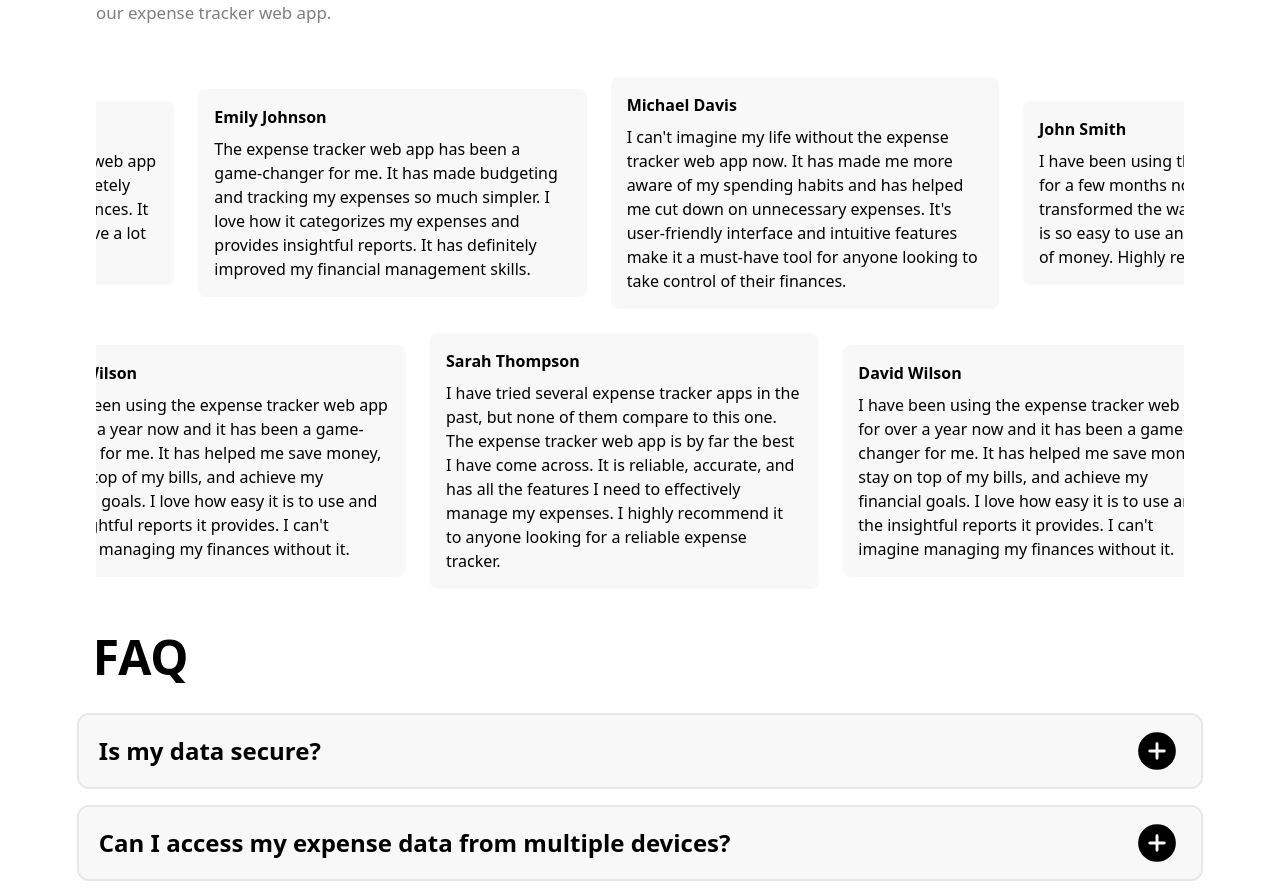
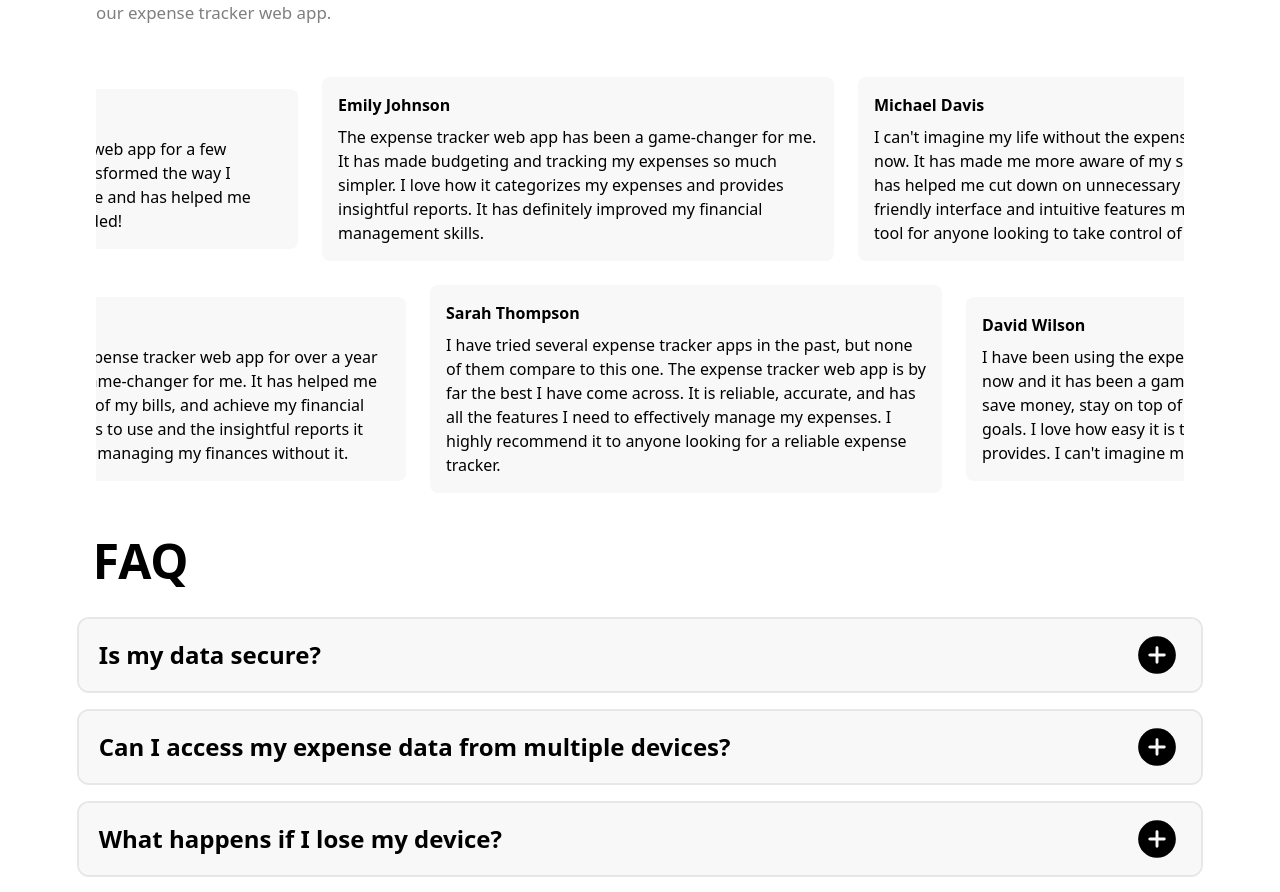
Before and after one commit to prernaaab/ExpenseEase, a React (Vite) app: page / in a window 1280 px wide. Shown: the part 2724-3616 px from the top of the page. Built offline with nearby package versions, Linux system fonts and the light colour scheme.

Commit message:
initial commit

```diff
--- a/src/components/LandingPage/Contacts&form.jsx
+++ b/src/components/LandingPage/Contacts&form.jsx
@@ -1,14 +1,6 @@
 import React, { useState } from "react";
-import { useForm } from "react-hook-form";
 
 function Contacts_Form() {
-  // const {
-  //     register,
-  //     handleSubmit,
-  //     watch,
-  //     formState: { errors },
-  // } = useForm()
-
   const [details, setDetails] = useState([
     {
       id: 1,
@@ -44,6 +36,7 @@
         </div>
       </div>
       <form
+        onSubmit={(e) => e.preventDefault()}
         action="#"
         className="bg-[#F8F8F8] w-full px-[4.5%] py-8 rounded-2xl max-sm:w-auto max-lg:mx-12 max-sm:mx-3 lg:px-10"
       >
--- a/src/components/LandingPage/Feedback.jsx
+++ b/src/components/LandingPage/Feedback.jsx
@@ -1,5 +1,5 @@
 import Marquee from "./MarqueeEffect";
-import React, { useState } from "react";
+import React, { useEffect, useState } from "react";
 
 function Feedback() {
   const [feedbacks, setFeedbacks] = useState([
--- a/src/components/LandingPage/MarqueeEffect.jsx
+++ b/src/components/LandingPage/MarqueeEffect.jsx
@@ -8,28 +8,28 @@
 
   return (
     <>
-      <Marquee autoFill pauseOnHover>
+      <Marquee autoFill pauseOnHover className="Marquee">
         {firstHalf.map((items) => {
           return (
             <div
-              className="flex-none p-4 m-3 bg-[#F8F8F8] rounded-lg h-full"
+              className="flex-none child p-4 m-3 bg-[#F8F8F8] rounded-lg h-full"
               key={items.name}
             >
               <div className="font-bold mb-2">{items.name}</div>
-              <div className="max-w-[22.27rem]">{items.feedback}</div>
+              <div className="max-w-[30rem]">{items.feedback}</div>
             </div>
           );
         })}
       </Marquee>
-      <Marquee autoFill pauseOnHover direction="right">
+      <Marquee autoFill pauseOnHover direction="right" className="Marquee">
         {secondHalf.map((items) => {
           return (
             <div
-              className="flex-none p-4 m-3 bg-[#F8F8F8] rounded-lg h-full"
+              className="flex-none child p-4 m-3 bg-[#F8F8F8] rounded-lg h-full"
               key={items.name}
             >
               <div className="font-bold mb-2">{items.name}</div>
-              <div className="max-w-[22.27rem]">{items.feedback}</div>
+              <div className="max-w-[30rem]">{items.feedback}</div>
             </div>
           );
         })}
--- a/src/index.css
+++ b/src/index.css
@@ -51,3 +51,15 @@
     background-color: #10b981;
     border-radius: 0.5rem;
 }
+
+.Marquee:hover .child {
+    opacity: 0.5;
+    filter: blur(3px);
+    transition: 0.5s, filter 0.5s, transform 0.5s;
+}
+
+.Marquee .child:hover {
+    opacity: 1;
+    filter: blur(0);
+    transform: scale(1.1);
+}
--- a/src/pages/pagenotfound.jsx
+++ b/src/pages/pagenotfound.jsx
@@ -1,10 +1,27 @@
-import React from "react";
+import { NavLink } from "react-router-dom";
 
 export default function Pagenotfound() {
   return (
-    <div className="grid place-content-center h-[100dvh]">
-      <h1 className="text-8xl font-bold text-gray-700">404</h1>
-      <div className="text-center font-semibold text-xl">Not Found</div>
-    </div>
+    <>
+      <main className="grid min-h-full place-items-center bg-white px-6 py-24 sm:py-32 lg:px-8">
+        <div className="text-center">
+          <h2 className="text-2xl font-semibold text-indigo-600">404</h2>
+          <h1 className="mt-4 text-3xl font-bold tracking-tight text-gray-900 sm:text-5xl">
+            Page not found
+          </h1>
+          <p className="mt-6 text-base leading-7 text-gray-600">
+            Sorry, we couldn’t find the page you’re looking for.
+          </p>
+          <div className="mt-10 flex items-center justify-center gap-x-6">
+            <NavLink
+              to="/"
+              className="rounded-md bg-indigo-600 px-3.5 py-2.5 text-sm font-semibold text-white shadow-sm hover:bg-indigo-500 focus-visible:outline focus-visible:outline-2 focus-visible:outline-offset-2 focus-visible:outline-indigo-600"
+            >
+              Go back home
+            </NavLink>
+          </div>
+        </div>
+      </main>
+    </>
   );
 }
```
